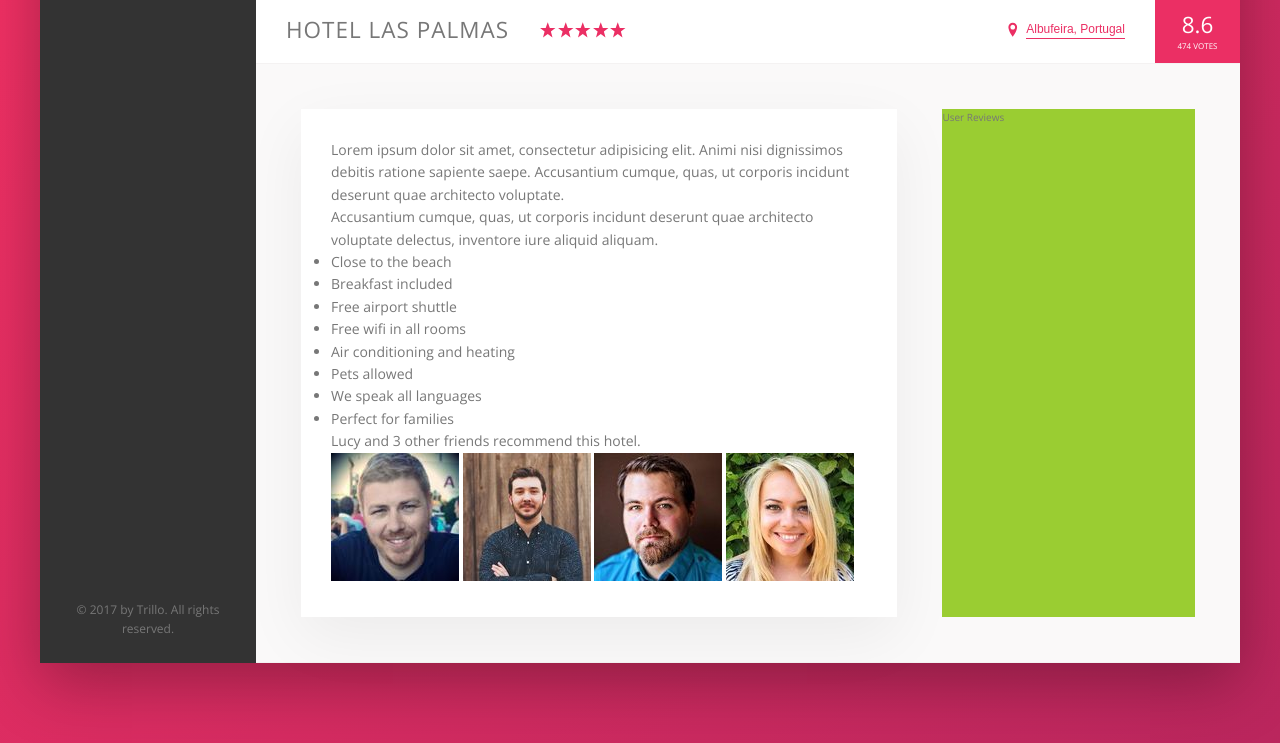
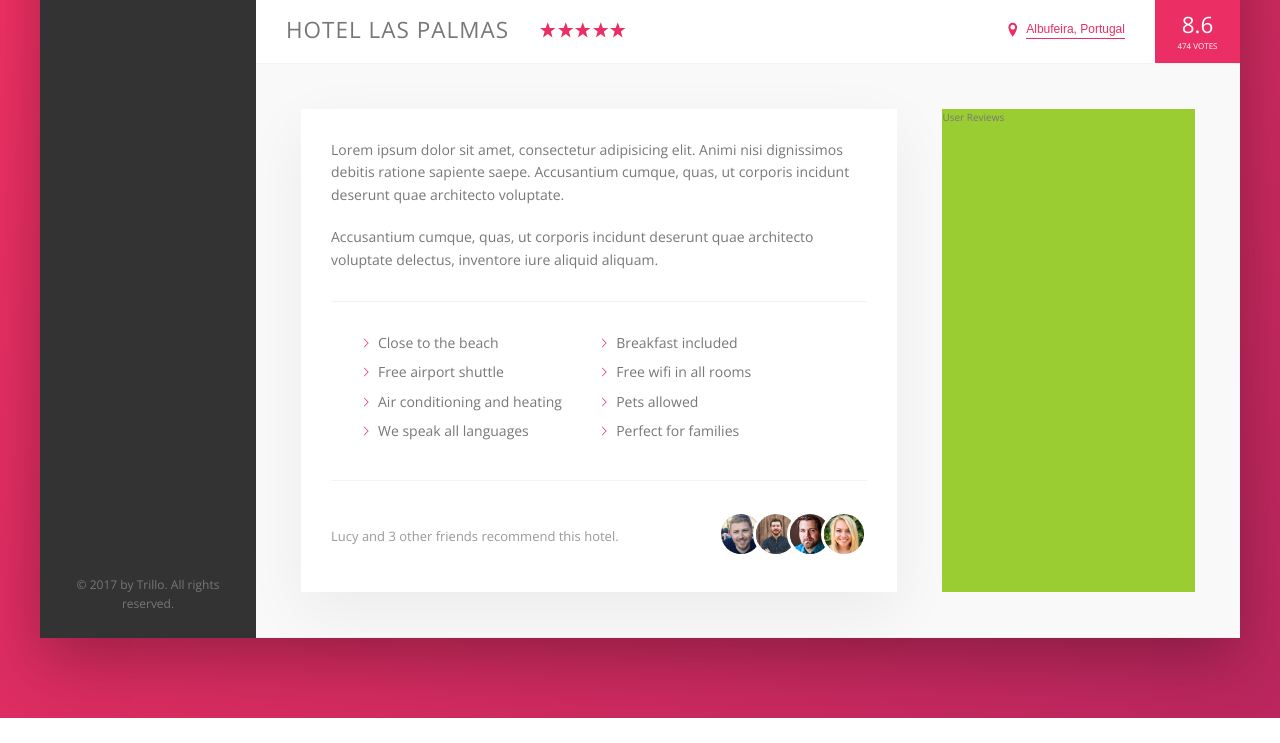
Before and after one commit to Ochanissi/Trillo, a website: page index.html in a window 1280 px wide. Shown: the part 539-1282 px from the top of the page. After the commit the page ends 1257 px from the top, so only its background shows below. Drawn offline with nearby package versions, Linux system fonts and the light colour scheme.

Commit message:
completed building the description section

```diff
--- a/sass/_components.scss
+++ b/sass/_components.scss
@@ -314,3 +314,79 @@
         box-shadow: none;
     }
 }
+
+//////////////////////////////////////
+// PARAGRAPH
+.paragraph:not(:last-of-type) {
+    margin-bottom: 2rem;
+}
+
+
+//////////////////////////////////////
+// LIST
+.list {
+    list-style: none;
+    margin: 3rem 0;
+    padding: 3rem;
+    border-top: var(--line);
+    border-bottom: var(--line);
+
+    display: flex;
+    flex-wrap: wrap;
+
+    &__item {
+        flex: 0 0 50%;
+        margin-bottom: .7rem;
+    }
+
+    &__item::before {
+        content: "";
+        display: inline-block;
+        height: 1rem;
+        width: 1rem;
+        margin-right: .7rem;
+
+        // Older browsers
+        // background-image: url(../img/chevron-thin-right.svg);
+        // background-size: cover;
+
+        // Newer browser - masks
+        background-color: var(--color-primary);
+        -webkit-mask-image: url(../img/chevron-thin-right.svg);
+        -webkit-mask-size: cover;
+        mask-image: url(../img/chevron-thin-right.svg);
+        mask-size: cover;
+
+    }
+}
+
+//////////////////////////////////////
+// RECOMMEND
+.recommend {
+    font-size: 1.3rem;
+    color: var(--color-grey-dark-3);
+
+    display: flex;
+    align-items: center;
+
+
+    &__count {
+        margin-right: auto;
+    }
+
+    &__friend {
+
+    }
+
+    &__photo {
+        box-sizing: content-box;
+        height: 4rem;
+        width: 4rem;
+        border-radius: 50%;
+        border: 3px solid #fff;
+
+        &:not(:last-child) {
+            margin-right: -1.5rem;
+        }
+    }
+}
```
Also changed, not shown: css/style.css.
